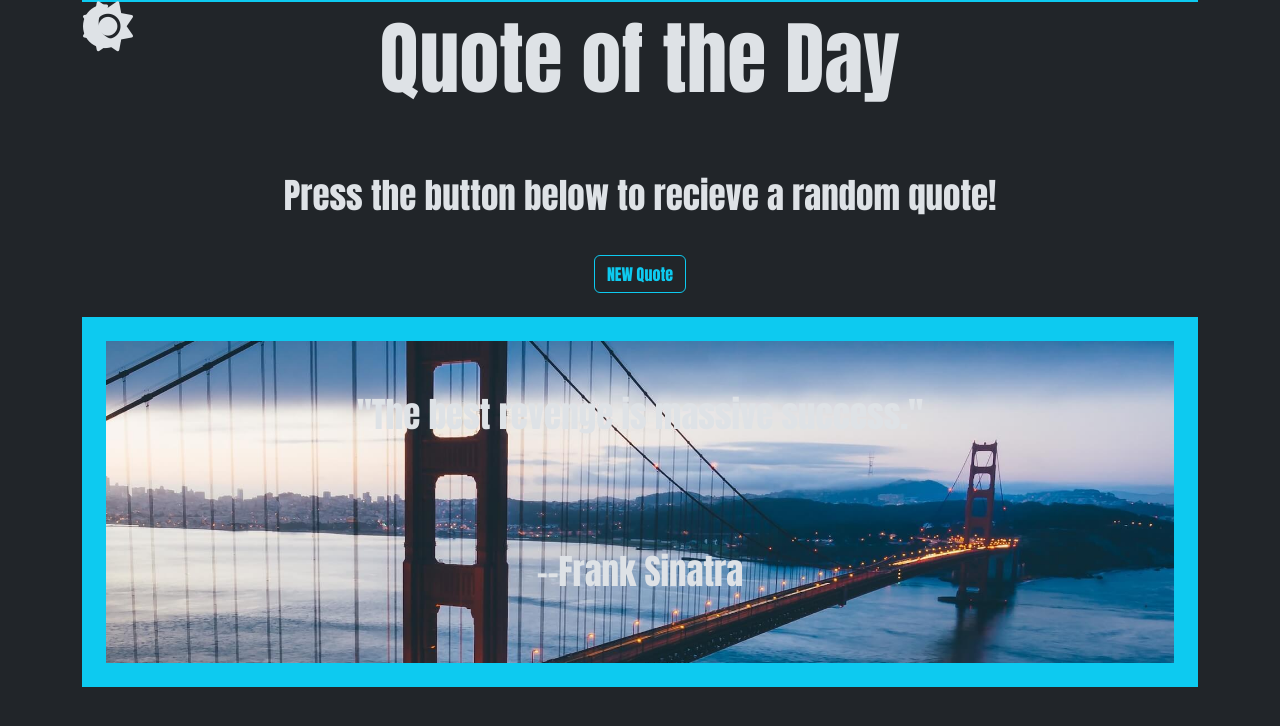
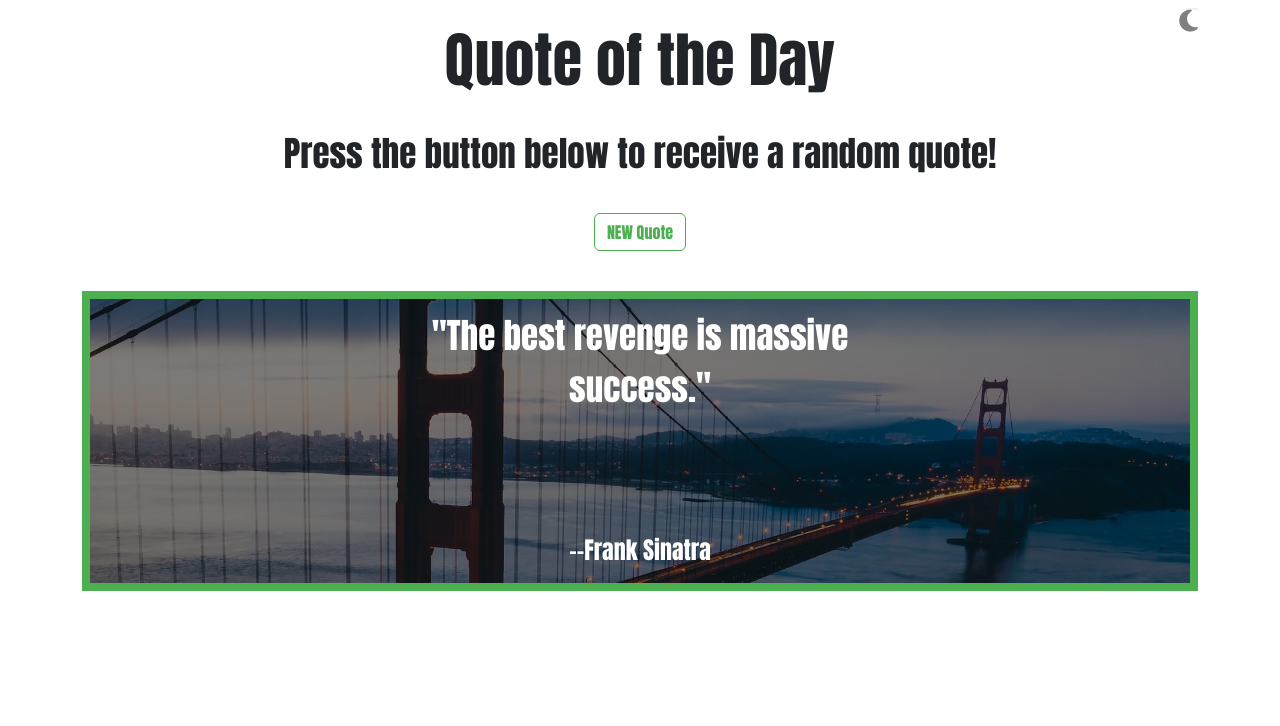
Before and after one commit to tigoblackdragon/quote-generator, a plain HTML site: page index.html in a window 1280 px wide. Drawn offline with nearby package versions, Linux system fonts and the light colour scheme.

Commit message:
sec review

```diff
--- a/css/main.css
+++ b/css/main.css
@@ -2,35 +2,71 @@
   font-family: Impact, Haettenschweiler, 'Arial Narrow Bold', sans-serif;
 }
 h1 {
-  font-size: 80px  !important;
-  font-weight: 700  !important;
+  font-size: 60px  ;
+  font-weight: 700  ;
 }
 p {
-  font-size: 35px  !important;
-  font-weight: 400  !important;
+  font-size: 35px  ;
+  font-weight: 400  ;
   text-align: center;
 }
 .quote p{
-  font-size: 35px  !important;
+  font-size: 35px  ;
   font-weight: 400;
 }
 .quote{
   text-align: center;
-  border: 1.5REM solid #0DCAF0;
+  border: 0.5REM solid #4CAF50;
   background-image: url(../img/bg-image-28.jpg);
   background-position: center;
   background-size: cover;
+  height: 300px;
 }
 .ovr_rly{
-  background-color:  #0DCAF0;
+  background-color:#000000;
   position: absolute;
   top: 0;
   left: 0;
-  opacity: 1;
+  height: 100%;
+  opacity: 0.5;
+}
+.quote p{
+  position: absolute;
 }
 i {
-  font-size: 50px  !important;
+  font-size: 25px  !important;
 }
 .brd{
   border: 0.5px solid #0DCAF0;
 }
+.btn-info {
+  --bs-btn-color: #4CAF50;
+  --bs-btn-bg: #ffffff;
+  --bs-btn-border-color: #4CAF50;
+  --bs-btn-hover-color: #ffffff;
+  --bs-btn-hover-bg: #4CAF50;
+  --bs-btn-hover-border-color: #4CAF50;
+  --bs-btn-focus-shadow-rgb: 13, 202, 240;
+  --bs-btn-active-color: #000;
+  --bs-btn-active-bg: #4CAF50;
+  --bs-btn-active-border-color: #4CAF50;
+  --bs-btn-active-shadow: inset 0 3px 5px rgba(0, 0, 0, 0.125);
+  --bs-btn-disabled-color: #4CAF50;
+  --bs-btn-disabled-bg: transparent;
+  --bs-btn-disabled-border-color: #4CAF50;
+  --bs-gradient: none;
+}
+.drk-mod button{
+    border: none;
+    outline: none;
+
+}
+.drk-mod button i{
+  border: none;
+  color: gray;
+  cursor: pointer;
+}
+
+.drk-mod i:hover {
+    color: #4CAF50;
+}
--- a/index.html
+++ b/index.html
@@ -1,4 +1,4 @@
-<html>
+<!DOCTYPE html>
   <head>
     <link rel="stylesheet" href="css/all.min.css" />
     <link rel="preconnect" href="https://fonts.googleapis.com" />
@@ -8,30 +8,30 @@
       rel="stylesheet"
     />
 
-    <link rel="stylesheet" href="css/bootstrap-grid.min.css" />
     <link rel="stylesheet" href="css/bootstrap-reboot.min.css" />
     <link rel="stylesheet" href="css/bootstrap-utilities.min.css" />
-    <link rel="stylesheet" href="css/bootstrap.min.css" />
+    <link rel="stylesheet" href="css/bootstrap.min.css"/>
     <link rel="stylesheet" href="css/main.css" />
-    <link rel="stylesheet" href="css/media.css" />
+
   </head>
-  <body data-bs-theme="dark">
+  <body
+  >
     <div class="container">
-      <div class="drk-mod brd position-relative">
-        <i class="fas fa-moon position-absolute"></i>
-        <i class="fas fa-sun position-absolute"></i>
+      <div class="drk-mod position-relative pt-2">
+       <button id="sun" class="position-absolute end-0 visually-hidden"  onclick="setLightMode()"> <i class="fas  fa-sun position-absolute end-0"></i></button>
+       <button id="moon" class="position-absolute end-0 "  onclick="setDarkMode()"><i class="fas fa-moon  position-absolute end-0"></i></button>
       </div>
 
-      <h1 class="text-center pt-2 pb-5">Quote of the Day</h1>
-      <p class="pt-2 pb-2">Press the button below to recieve a random quote!</p>
-      <div class="d-flex justify-content-center pt-2 pb-2">
-        <button onclick="" class="btn btn-outline-info mb-3">NEW Quote</button>
+      <h1 class="text-center pt-3 pb-3">Quote of the Day</h1>
+      <p class="pt-2 pb-2">Press the button below to receive a random quote!</p>
+      <div class="d-flex justify-content-center pt-2 pb-4">
+        <button onclick="generateQuote()" class="btn  btn-info mb-3">NEW Quote</button>
       </div>
-      <div class="quote pt-5 pb-5 position-relative">
+      <div class="quote pt-3 pb-3 position-relative ">
         <div class="ovr_rly w-100"></div>
-        <p>
-          "The best revenge is massive success."<br /><br /><br />--Frank
-          Sinatra
+        <p class="start-50 top-50 translate-middle text-white">
+          "The best revenge is massive success."<br /><br /><br /> <span class="fs-4">--Frank
+            Sinatra</span>
         </p>
       </div>
     </div>
--- a/js/main.js
+++ b/js/main.js
@@ -1,7 +1,34 @@
-  //hide the preloader on scroll
-  window.onload = function() {
-    var loader = document.getElementById('loader');
-    if (loader) {
-        loader.style.display = 'none';
+function setLightMode() {
+  document.body.setAttribute("data-bs-theme", "light");
+  document.getElementById("sun").classList.add("visually-hidden");
+  document.getElementById("moon").classList.remove("visually-hidden");
+}
+function setDarkMode() {
+  document.body.setAttribute("data-bs-theme", "dark");
+  document.getElementById("sun").classList.remove("visually-hidden");
+  document.getElementById("moon").classList.add("visually-hidden");
+}
+var x = [];
+function generateQuote() {
+  var quotes = ["I'm not a doctor, but I play one on TV."];
+  var x = [];
+  const min = 0;
+  const max = 100;
+  const randomNumber = Math.floor(Math.random() * (max - min + 1)) + min;
+  x.push(randomNumber);
+  for (i = 0; i <= x.length; i++) {
+    if(x.length<1||x.length==100){
+      x=[0];
     }
-};
+    else{
+    if (x[i] == randomNumber) {
+      const randomNumber = Math.floor(Math.random() * (max - min + 1)) + min;
+    } else {
+      x.push(randomNumber);
+      console.log(x);
+    }}
+  }
+
+  // const quote = document.getElementById('quote');
+  // quote.innerHTML = randomNumber;
+}
```
